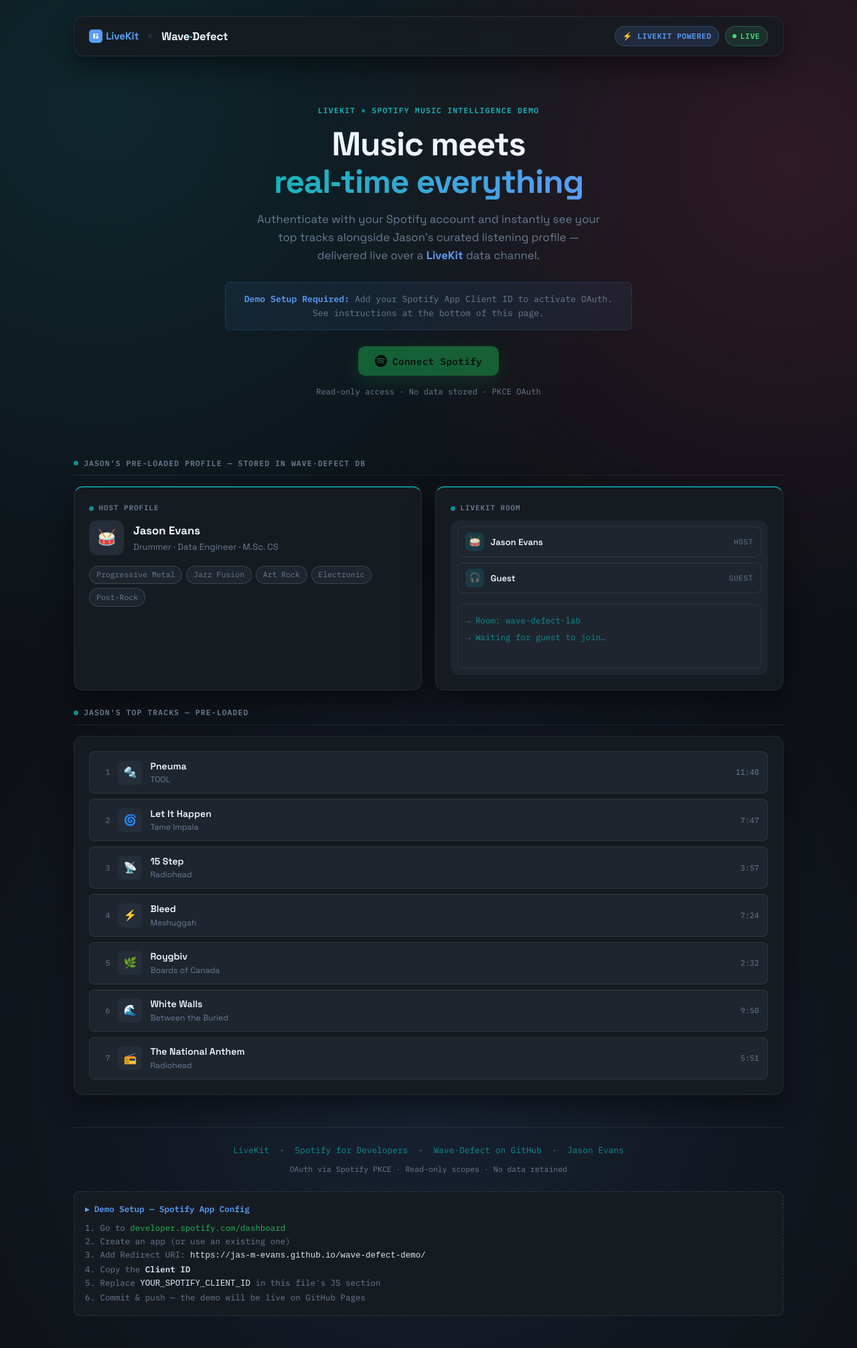
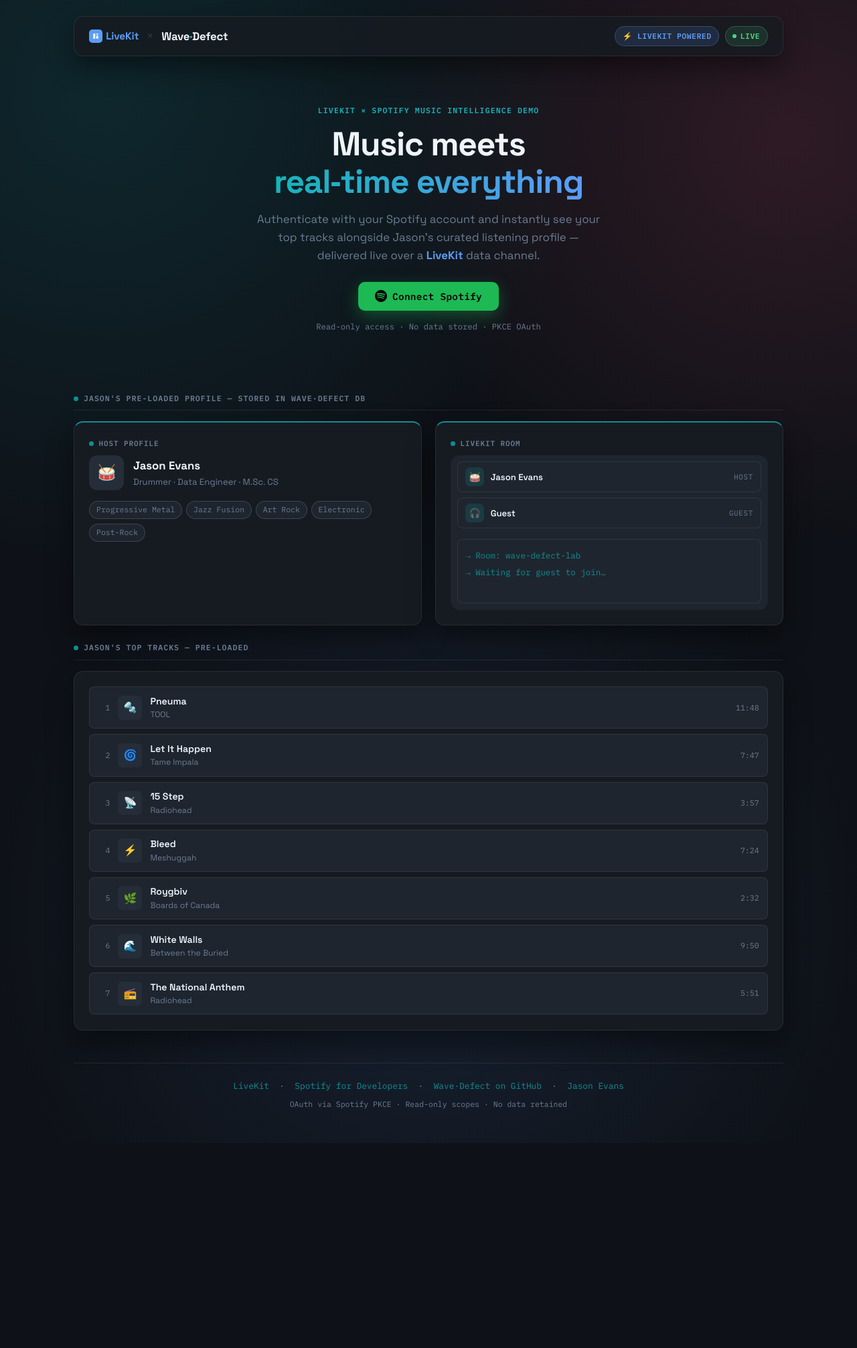
Before and after one commit to jas-m-evans/jas-m-evans.github.io, a Jekyll site: the page built from wave-defect-demo.html, in a window 1280 px wide. Shown: the whole page at 67% size. Built offline with Jekyll 4.4.1, drawn with Linux system fonts in a browser that asks for light colours; after the commit the page ends 1707 px from its top, so only the background shows below that.

Commit message:
Refactor: remove setup instructions and placeholder Client ID from demo page

```diff
--- a/wave-defect-demo.html
+++ b/wave-defect-demo.html
@@ -696,20 +696,6 @@
       display: none;
     }
 
-    /* ─── Setup note ─────────────────────────────────────── */
-    .setup-note {
-      background: rgba(91,156,246,0.08);
-      border: 1px dashed rgba(91,156,246,0.28);
-      border-radius: var(--radius-sm);
-      padding: 0.9rem 1.1rem;
-      font-size: 0.82rem;
-      color: var(--muted);
-      margin-bottom: 1.5rem;
-      font-family: "IBM Plex Mono", monospace;
-    }
-
-    .setup-note strong { color: var(--livekit); }
-
     /* ─── Footer ─────────────────────────────────────────── */
     .footer {
       text-align: center;
@@ -772,12 +758,6 @@
         alongside Jason's curated listening profile — delivered live over a
         <strong style="color:var(--livekit)">LiveKit</strong> data channel.
       </p>
-
-      <!-- Setup notice (shown when client id is placeholder) -->
-      <div class="setup-note" id="setup-note" style="display:none">
-        <strong>Demo Setup Required:</strong> Add your Spotify App Client ID to activate OAuth.
-        See instructions at the bottom of this page.
-      </div>
 
       <div id="error-auth" class="error-banner"></div>
 
@@ -1025,16 +1005,7 @@
     <p style="margin-top:0.5rem;font-size:0.72rem">
       OAuth via Spotify PKCE · Read-only scopes · No data retained
     </p>
-    <!-- SETUP INSTRUCTIONS (hidden from normal view, visible only if id is placeholder) -->
-    <div id="setup-instructions" style="display:none;margin-top:1.5rem;text-align:left;background:var(--surface);border:1px dashed var(--border-mid);border-radius:var(--radius-sm);padding:1rem;font-size:0.78rem;font-family:'IBM Plex Mono',monospace;color:var(--muted)">
-      <strong style="color:var(--livekit);display:block;margin-bottom:0.5rem">▸ Demo Setup — Spotify App Config</strong>
-      1. Go to <a href="https://developer.spotify.com/dashboard" target="_blank" style="color:var(--spotify)">developer.spotify.com/dashboard</a><br>
-      2. Create an app (or use an existing one)<br>
-      3. Add Redirect URI: <code style="color:var(--text)">https://jas-m-evans.github.io/wave-defect-demo/</code><br>
-      4. Copy the <strong style="color:var(--text)">Client ID</strong><br>
-      5. Replace <code style="color:var(--text)">YOUR_SPOTIFY_CLIENT_ID</code> in this file's JS section<br>
-      6. Commit &amp; push — the demo will be live on GitHub Pages
-    </div>
+
   </footer>
 
 </div><!-- /app -->
@@ -1044,13 +1015,7 @@
 //  Configuration
 // ═══════════════════════════════════════════════════════
 
-// IMPORTANT: This is a public placeholder. Replace with your Spotify App's
-// Client ID from https://developer.spotify.com/dashboard
-// PKCE OAuth does not use a client secret, so the Client ID is safe to
-// include in client-side code for public demo apps.
-// Redirect URI to register in your Spotify App settings:
-//   https://jas-m-evans.github.io/wave-defect-demo/
-const SPOTIFY_CLIENT_ID = 'YOUR_SPOTIFY_CLIENT_ID';
+const SPOTIFY_CLIENT_ID = '988c37ac07834febaddfcdbba88fdf6f';
 const REDIRECT_URI = 'https://jas-m-evans.github.io/wave-defect-demo/';
 const SCOPES = [
   'user-top-read',
@@ -1101,12 +1066,6 @@
 // ═══════════════════════════════════════════════════════
 
 async function loginWithSpotify() {
-  if (SPOTIFY_CLIENT_ID === 'YOUR_SPOTIFY_CLIENT_ID') {
-    document.getElementById('error-auth').style.display = 'block';
-    document.getElementById('error-auth').textContent =
-      '⚠ Demo not yet configured — see setup instructions at the bottom of this page.';
-    return;
-  }
   const verifier = generateRandomString(64);
   const challenge = await generateCodeChallenge(verifier);
   sessionStorage.setItem('pkce_verifier', verifier);
@@ -1465,13 +1424,6 @@
   renderJasonTracks(['jason-tracks-pre']);
   renderLKParticipants('lk-participants-pre', null);
 
-  // Show setup notice if client ID is placeholder
-  if (SPOTIFY_CLIENT_ID === 'YOUR_SPOTIFY_CLIENT_ID') {
-    document.getElementById('setup-note').style.display = 'block';
-    document.getElementById('setup-instructions').style.display = 'block';
-    document.getElementById('btn-login').disabled = true;
-  }
-
   // Check for OAuth callback
   const params  = new URLSearchParams(window.location.search);
   const code    = params.get('code');
```
